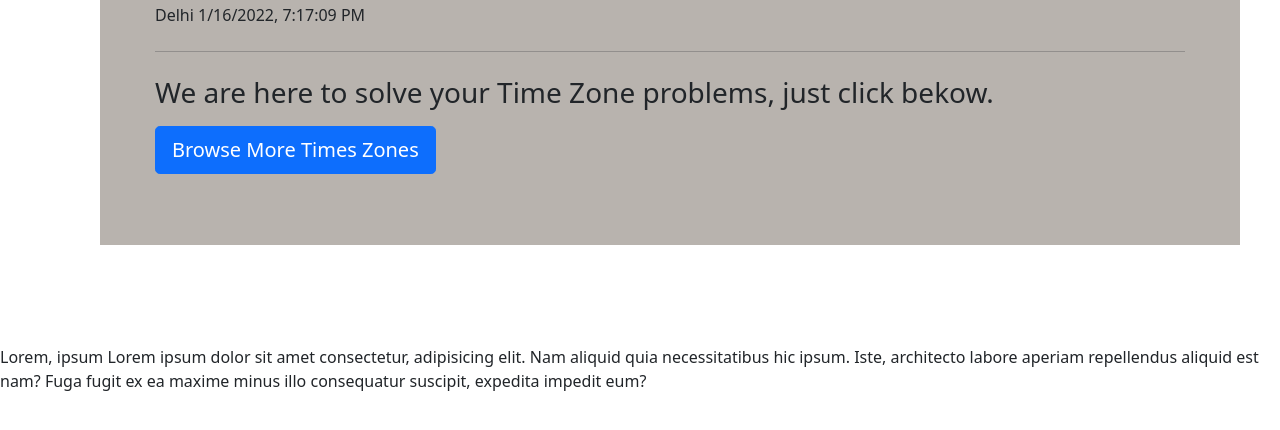
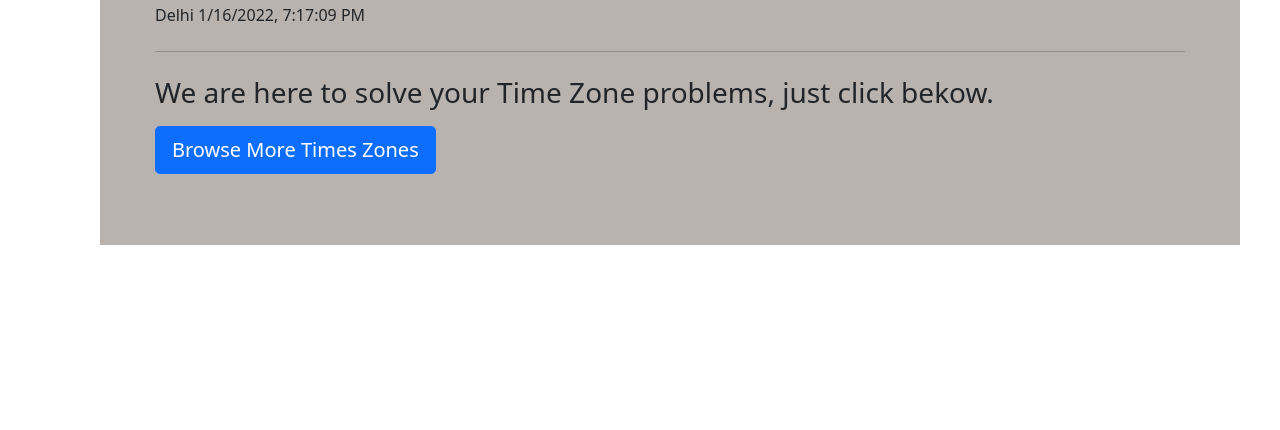
Before and after one commit to nrpandey07/Clock-Project, a plain HTML site: page India.html in a window 1280 px wide. Shown: the part 298-728 px from the top of the page. Drawn offline with nearby package versions, Linux system fonts and the light colour scheme.

Commit message:
Few Changes

```diff
--- a/India.html
+++ b/India.html
@@ -15,7 +15,7 @@
         }
     </style>
     <script>
-            setInterval(() => {
+        setInterval(() => {
     function Time(country,offset){
     var a = new Date();
     var utc = a.getTime()+(a.getTimezoneOffset()*60000);
@@ -78,7 +78,6 @@
 
 
     <script src="https://cdn.jsdelivr.net/npm/bootstrap@5.1.3/dist/js/bootstrap.bundle.min.js" integrity="sha384-ka7Sk0Gln4gmtz2MlQnikT1wXgYsOg+OMhuP+IlRH9sENBO0LRn5q+8nbTov4+1p" crossorigin="anonymous"></script>
-Lorem, ipsum
-Lorem ipsum dolor sit amet consectetur, adipisicing elit. Nam aliquid quia necessitatibus hic ipsum. Iste, architecto labore aperiam repellendus aliquid est nam? Fuga fugit ex ea maxime minus illo consequatur suscipit, expedita impedit eum?
+
 </body>
 </html>
```
